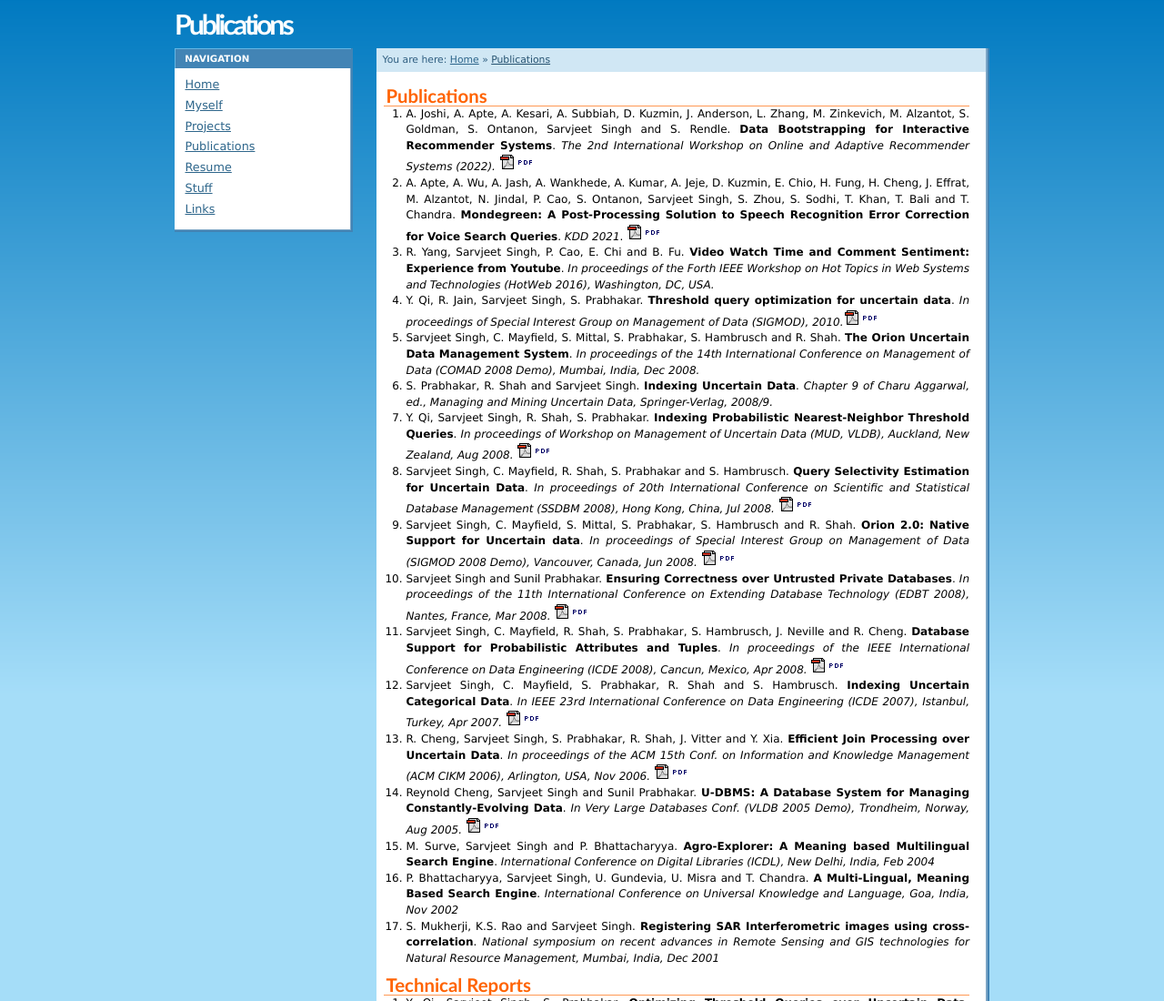
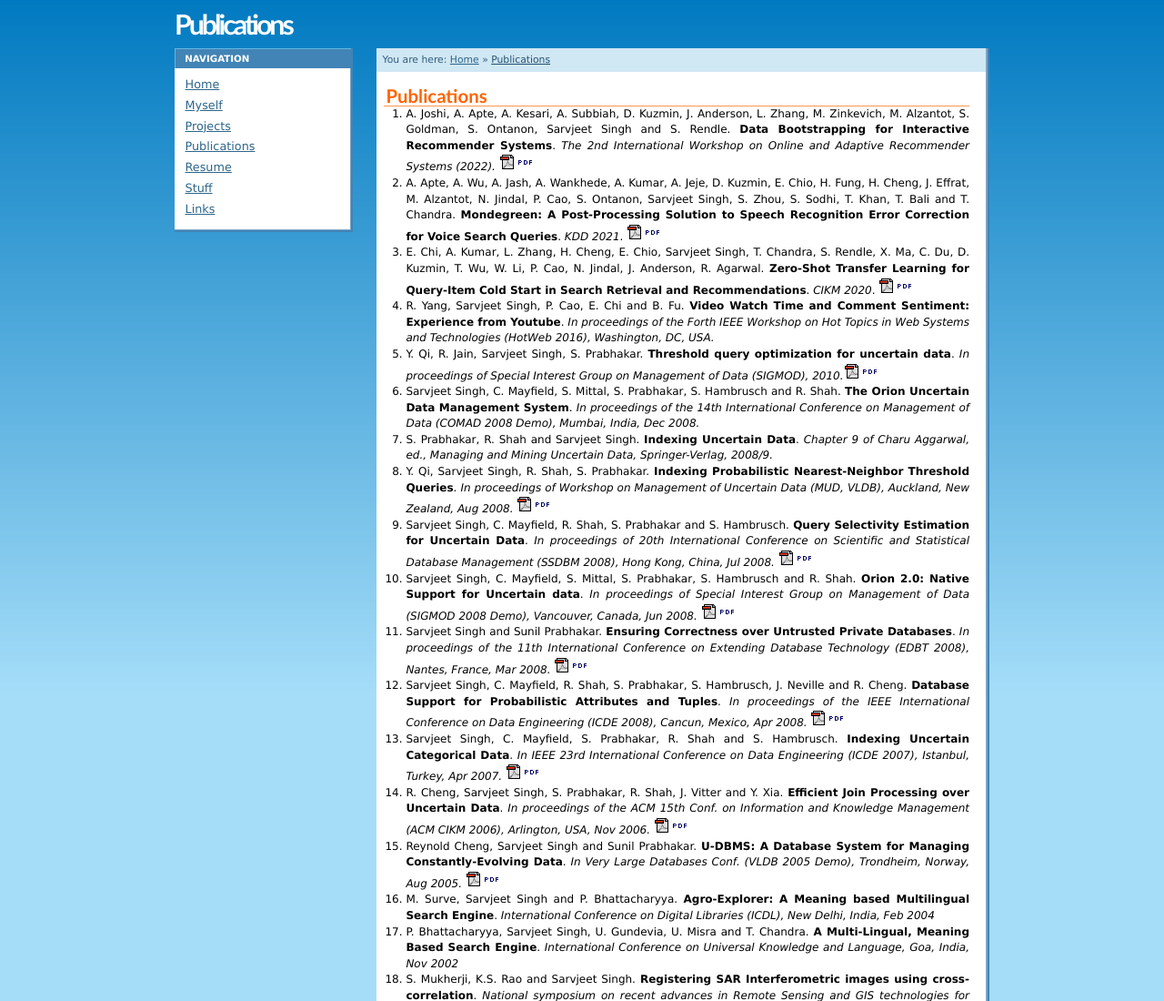
Before and after one commit to sarvjeets/sarvjeet, a plain HTML site: page publish.html in a window 1280 px wide. Shown: the top 1100 px of the page at 91% size. Drawn offline with Linux system fonts and the light colour scheme.

Commit message:
Update publish.html

```diff
--- a/publish.html
+++ b/publish.html
@@ -41,6 +41,8 @@
 <LI> A. Joshi, A. Apte, A. Kesari, A. Subbiah, D. Kuzmin, J. Anderson, L. Zhang, M. Zinkevich, M. Alzantot, S. Goldman, S. Ontanon, Sarvjeet Singh and S. Rendle. <B>Data Bootstrapping for Interactive Recommender Systems</B>. <I> The 2nd International Workshop on Online and Adaptive Recommender Systems (2022).</I> <a href="https://oars-workshop.github.io/2022/sally.pdf"><img src="images/pdf.gif" alt="PDF" border=0></a>
 
 <LI> A. Apte, A. Wu, A. Jash, A. Wankhede, A. Kumar, A. Jeje, D. Kuzmin, E. Chio, H. Fung, H. Cheng, J. Effrat, M. Alzantot, N. Jindal, P. Cao, S. Ontanon, Sarvjeet Singh, S. Zhou, S. Sodhi, T. Khan, T. Bali and T. Chandra. <B>Mondegreen: A Post-Processing Solution to Speech Recognition Error Correction for Voice Search Queries</B>. <I>KDD 2021</I>. <a href="https://storage.googleapis.com/gweb-research2023-media/pubtools/6308.pdf"><img src="images/pdf.gif" alt="PDF" border=0></a>
+
+<LI>E. Chi, A. Kumar, L. Zhang, H. Cheng, E. Chio, Sarvjeet Singh, T. Chandra, S. Rendle, X. Ma, C. Du, D. Kuzmin, T. Wu, W. Li, P. Cao, N. Jindal, J. Anderson, R. Agarwal. <B>Zero-Shot Transfer Learning for Query-Item Cold Start in Search Retrieval and Recommendations</B>. <I>CIKM 2020</I>. <a href="https://storage.googleapis.com/gweb-research2023-media/pubtools/5836.pdf"><img src="images/pdf.gif" alt="PDF" border=0></a>
 
 <LI>R. Yang, Sarvjeet Singh, P. Cao, E. Chi and B. Fu. <B>Video Watch Time and Comment Sentiment: Experience from Youtube</B>. <I>In proceedings of the Forth IEEE Workshop on Hot Topics in Web Systems and Technologies (HotWeb 2016), Washington, DC, USA.</I>
 
```
